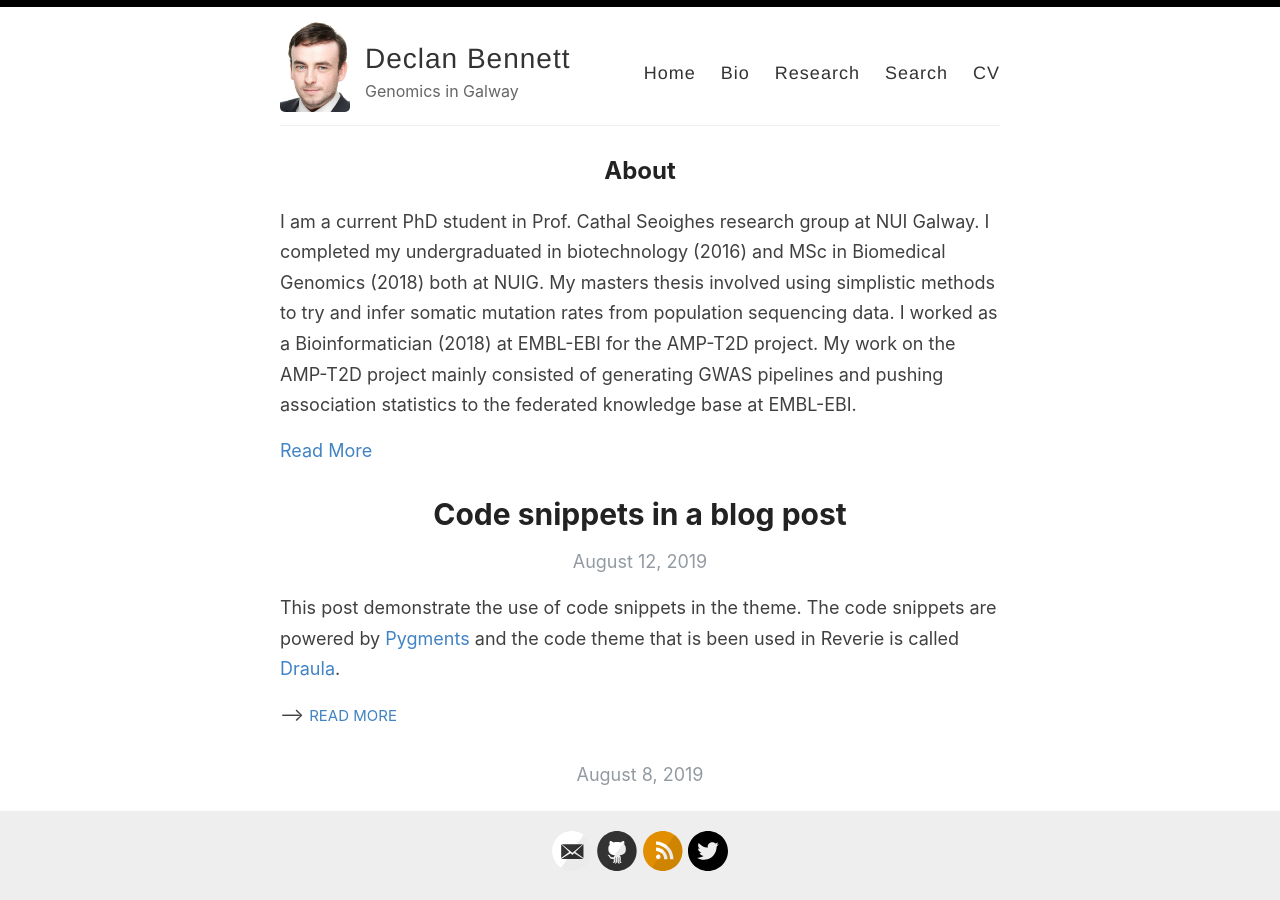
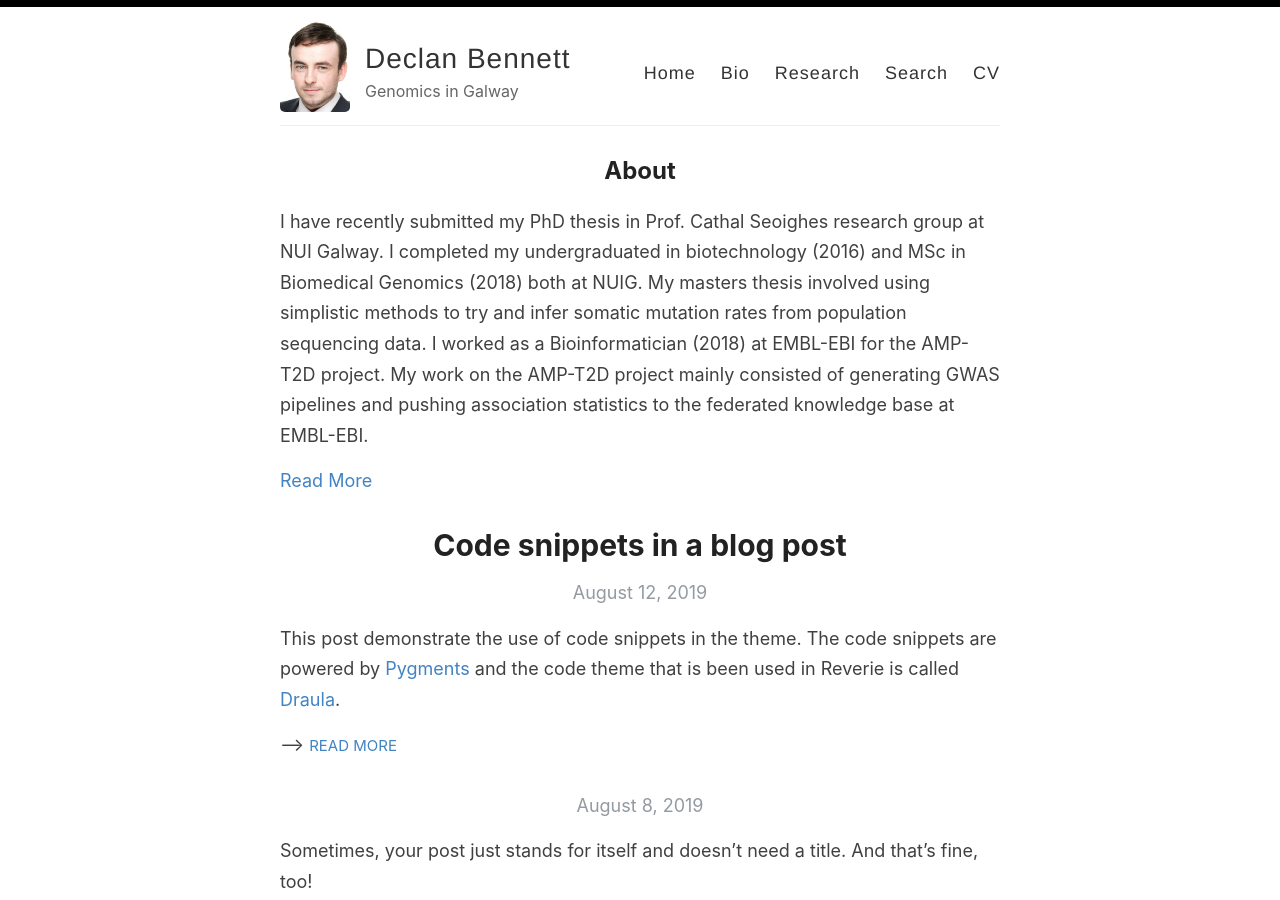
Before and after one commit to declan93/declan93.github.io, a Jekyll site: the page built from index.html, in a window 1280 px wide and 900 px high. Built offline with Jekyll 4.4.1, drawn with Linux system fonts in a browser that asks for light colours; the list of posts is cut into pages by our own code.

Commit message:
Update index.html

```diff
--- a/index.html
+++ b/index.html
@@ -3,7 +3,7 @@
 ---
 <div class="header">
   <h2>About</h2>
-  <p>I am a current PhD student in Prof. Cathal Seoighes research group at NUI Galway.
+  <p>I have recently submitted my PhD thesis in Prof. Cathal Seoighes research group at NUI Galway.
       I completed my undergraduated in biotechnology (2016) and MSc in Biomedical Genomics (2018) both at NUIG.
       My masters thesis involved using simplistic methods to try and infer somatic mutation rates from population sequencing data.
       I worked as a Bioinformatician (2018) at EMBL-EBI for the AMP-T2D project. My work on the AMP-T2D project mainly consisted of generating GWAS
@@ -54,4 +54,4 @@
     {% endif %}
   </div>
   {% endif %}
-</div>
+</div> -->
```
Also changed, not shown: other parts of index.html (+1 -1 lines).
